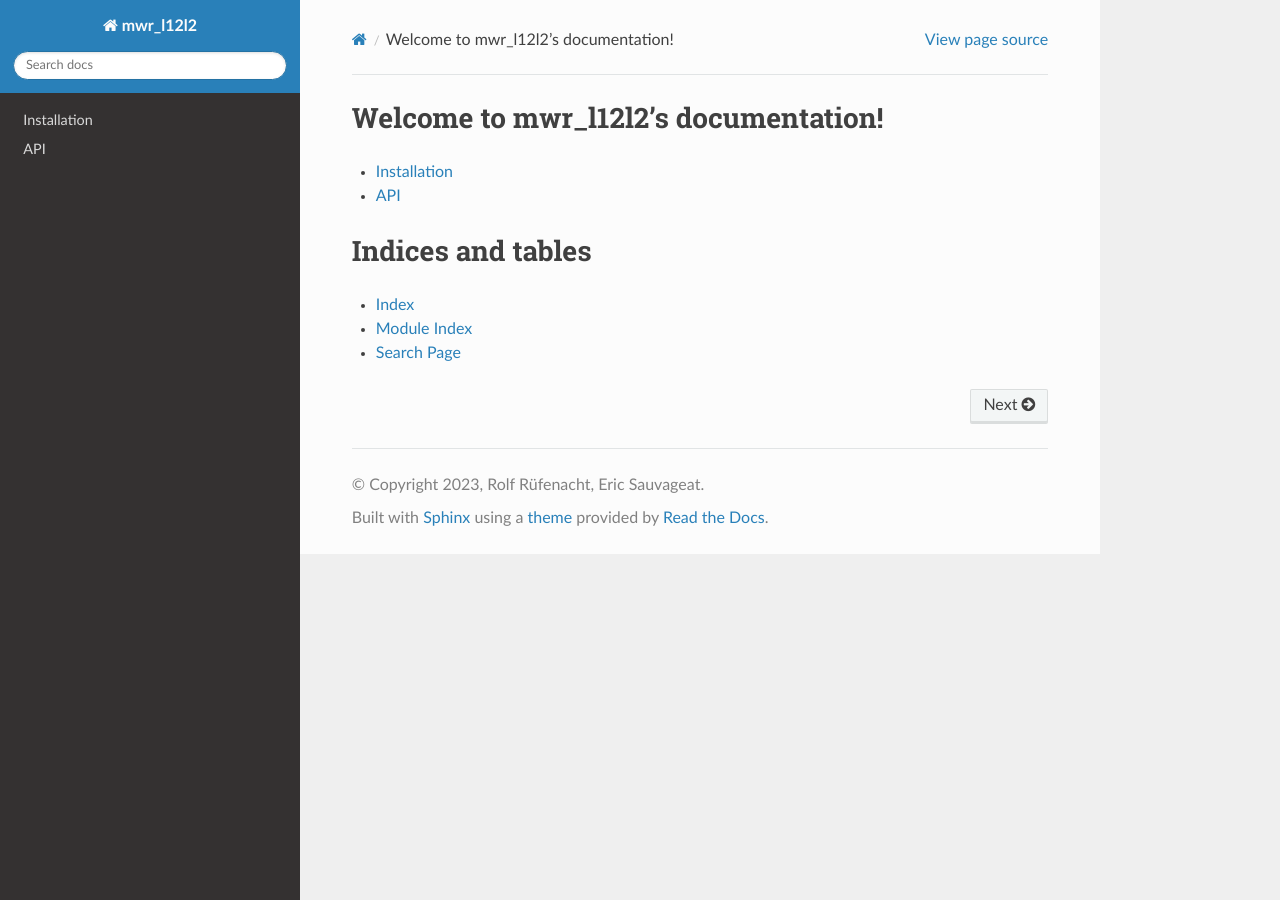
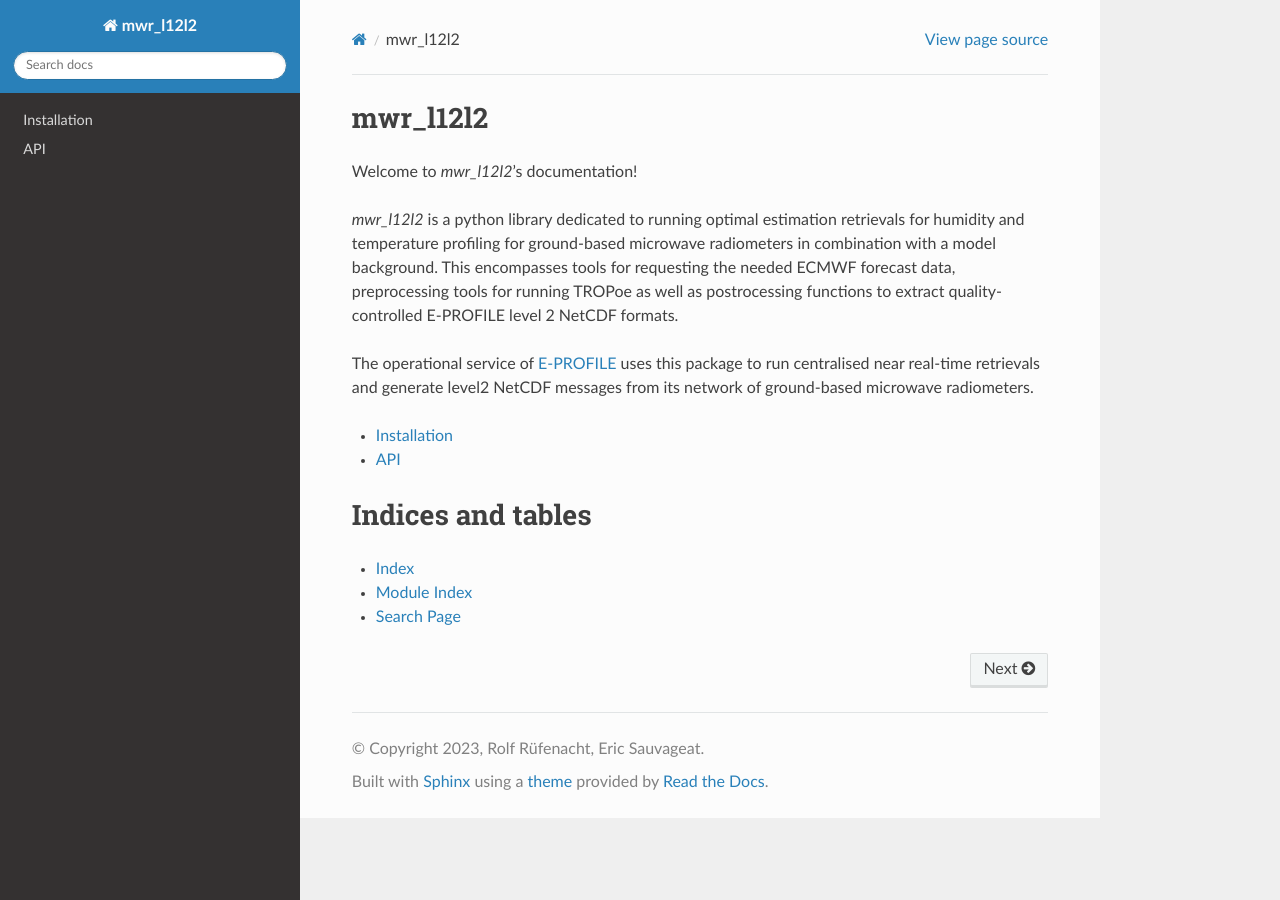
Before and after one commit to MeteoSwiss/mwr_l12l2, a Sphinx documentation site: the page built from docs/index.rst, in a window 1280 px wide. Built offline with Sphinx 7.4.7 and the Read the Docs theme 2.0.0, drawn with Linux system fonts in a browser that asks for light colours.

Commit message:
add intro to sphinx docs

```diff
--- a/docs/index.rst
+++ b/docs/index.rst
@@ -1,10 +1,15 @@
-.. mwr_l12l2 documentation master file, created by
-   sphinx-quickstart on Fri Jul 21 09:50:02 2023.
-   You can adapt this file completely to your liking, but it should at least
-   contain the root `toctree` directive.
+mwr_l12l2
+=========
 
-Welcome to mwr_l12l2's documentation!
-=====================================
+Welcome to *mwr_l12l2*'s documentation!
+
+*mwr_l12l2* is a python library dedicated to running optimal estimation retrievals for humidity and temperature profiling for
+ground-based microwave radiometers in combination with a model background. This encompasses tools for requesting the
+needed ECMWF forecast data, preprocessing tools for running TROPoe as well as postrocessing functions to extract
+quality-controlled E-PROFILE level 2 NetCDF formats.
+
+The operational service of `E-PROFILE <https://doi.org/10.1007/s42865-021-00033-w>`__ uses this package to run centralised near real-time retrievals and generate level2
+NetCDF messages from its network of ground-based microwave radiometers.
 
 .. toctree::
    :maxdepth: 1
```
